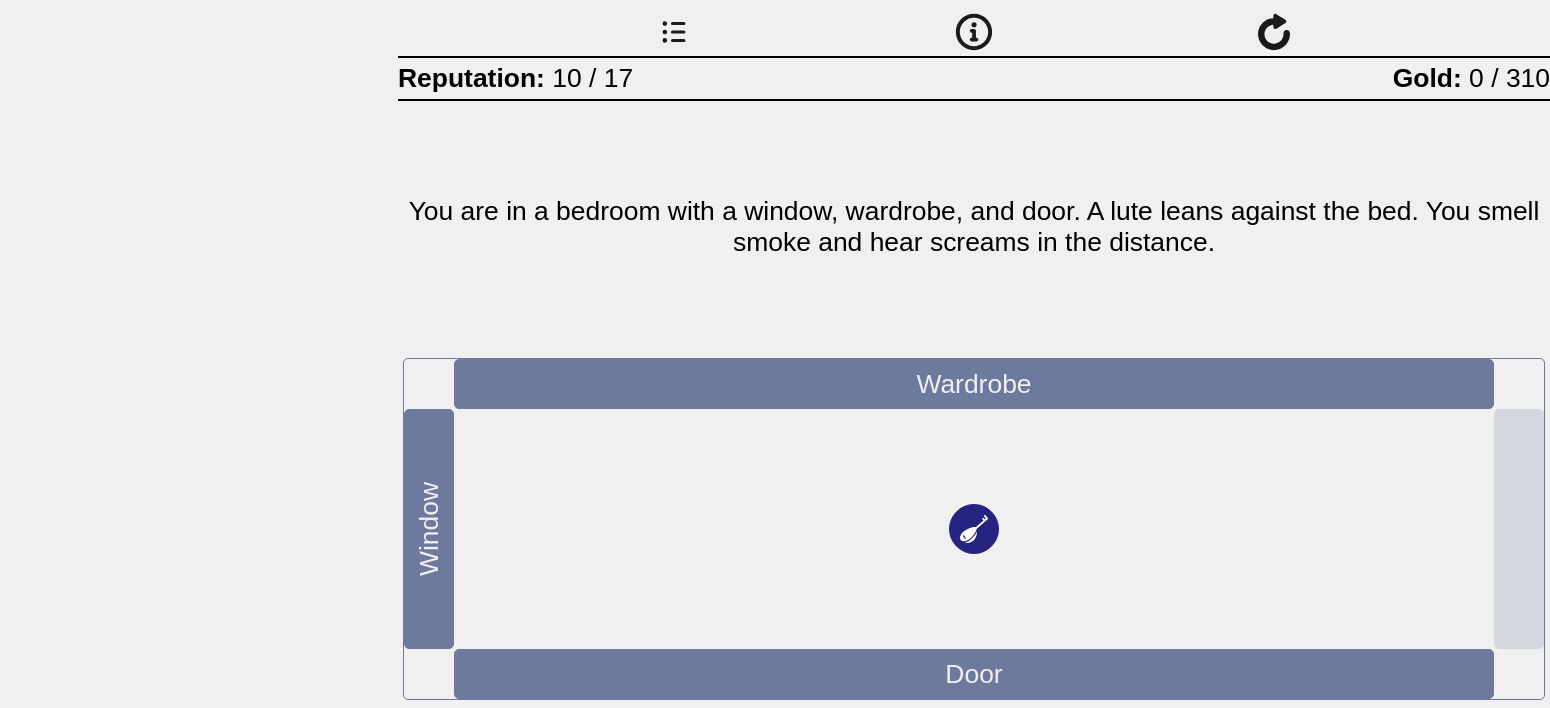
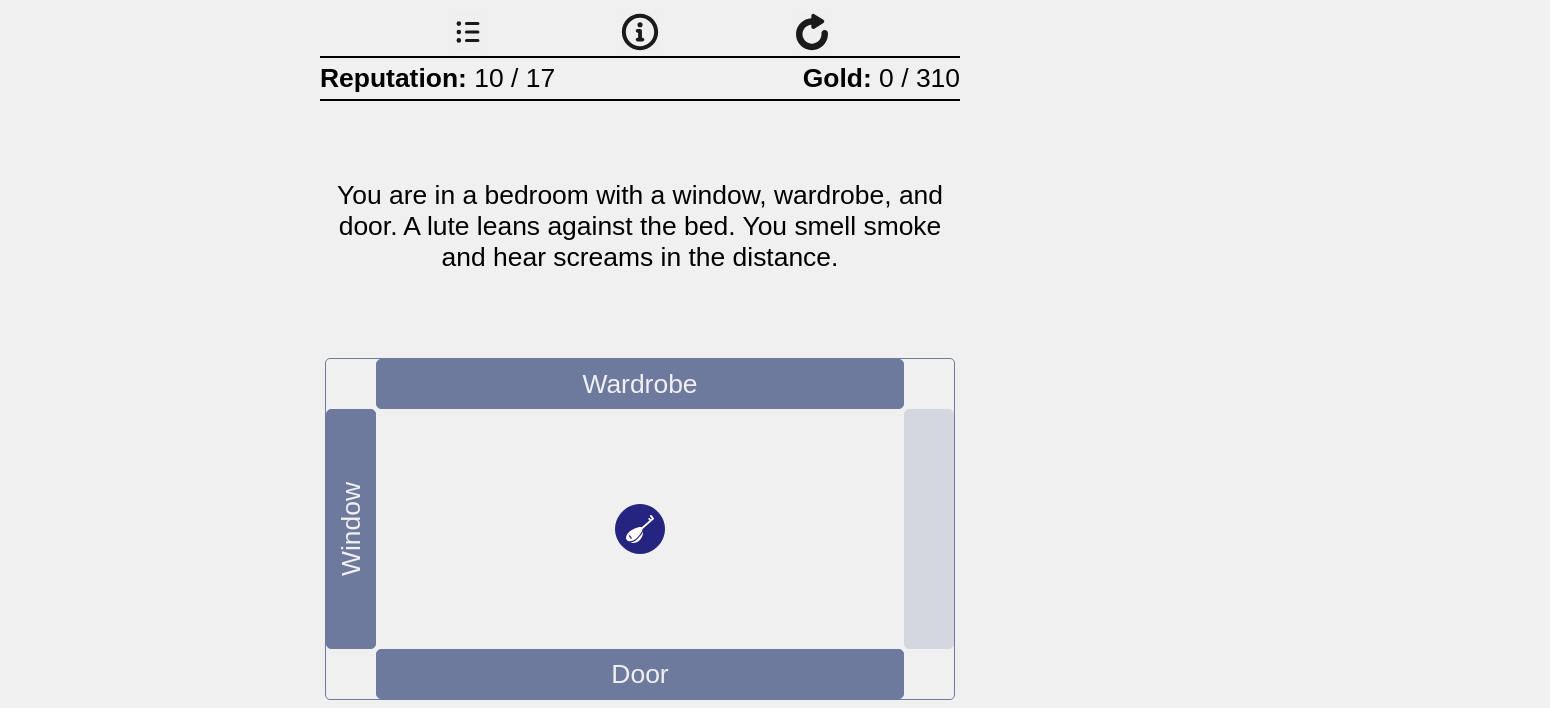
Before and after one commit to skedwards88/dragon, a React app: page / in a window 1280 px wide. Shown: the top 708 px of the page, 1550 px wide, since content can reach past the window. Built offline with nearby package versions, Linux system fonts and the light colour scheme.

Commit message:
better styling for wider screen

```diff
--- a/src/App.css
+++ b/src/App.css
@@ -3,7 +3,6 @@ body,
 #root {
   background-color: rgb(240 240 241);
   height: 100vh;
-  width: 100vw;
 }
 
 .App {
@@ -11,14 +10,11 @@ body,
 
   font-family: Arial, Helvetica, sans-serif;
   display: flex;
-  margin: auto;
   text-align: center;
   justify-items: center;
   white-space: pre-line;
   flex-direction: column;
-  max-width: 500px;
   height: 95%;
-  width: 100vw;
   font-size: var(--default-font-size);
 }
 
@@ -49,7 +45,6 @@ small {
     "inventoryItems"
     "non-navigation-buttons";
   grid-template-rows: auto 1fr auto;
-  width: 90vw;
 }
 
 #consequence-display {
@@ -58,7 +53,6 @@ small {
     "description"
     "non-navigation-buttons";
   grid-template-rows: 1fr auto;
-  width: 90vw;
 }
 
 #gameOver-display {
@@ -68,11 +62,6 @@ small {
     "description"
     "non-navigation-buttons";
   grid-template-rows: auto 1fr auto;
-  width: 90vw;
-}
-
-#inventoryItems {
-  width: 90vw;
 }
 
 #non-navigation-buttons {
@@ -118,7 +107,6 @@ small {
 .description {
   grid-area: description;
   padding: 20px 0;
-  width: 90vw;
   align-self: center;
 }
 
@@ -345,3 +333,16 @@ button:disabled {
 #map > #A > #squirrel {
   background-image: url("./images/squirrel.svg");
 }
+
+/* Wider screen */
+@media (min-width: 600px) {
+  .App {
+    max-width: 50vw;
+    margin: auto;
+  }
+
+  #non-navigation-buttons, #navigation, #stats, .description {
+    width: 50vw;
+  }
+
+}
```
